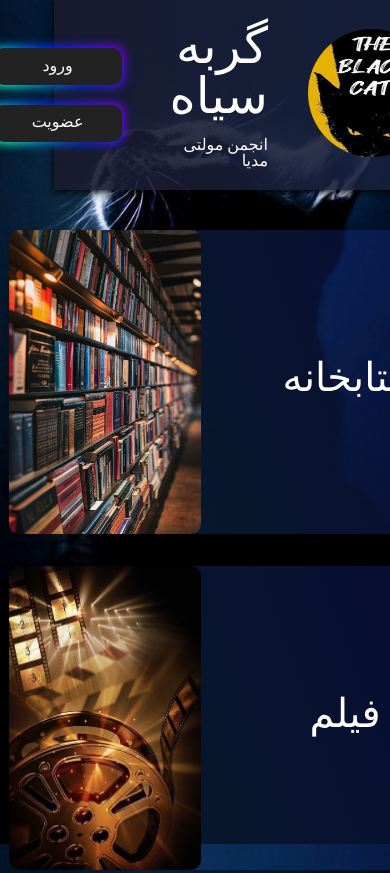
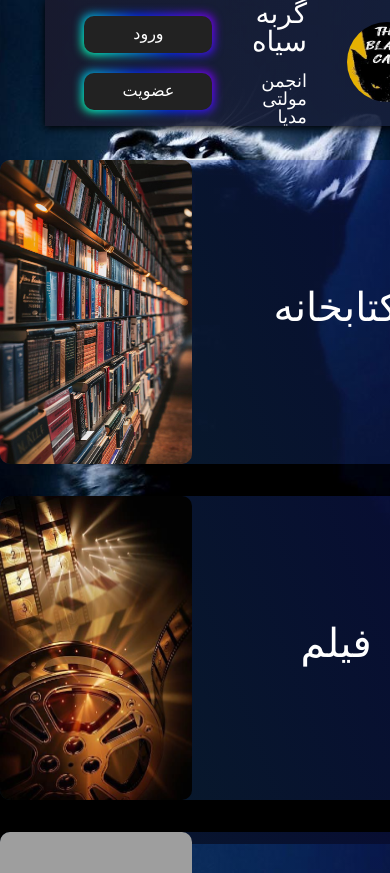
Before and after one commit to ELAP-sys/Black-Cat-Society, a plain HTML site: page index.html in a window 390 px wide. Shown: the top 873 px of the page. Drawn offline with Linux system fonts and the light colour scheme; grey boxes are pictures that could not be loaded; a web font is replaced by a local one.

Commit message:
respons edit

```diff
--- a/Content/index.css
+++ b/Content/index.css
@@ -331,12 +331,31 @@ a:hover {
         height: 380vh;
     }
 
+    #header-links {
+        flex-direction: column;
+        width: 100%;
+        padding: 1rem;
+    }
+
+    #header-logo {
+        width: 5rem;
+        height: 5rem;
+    }
+
+    h1 {
+        font-size: 28px;
+    }
+
+    h2 {
+        font-size: 18px;
+    }
+
     main {
         flex-direction: column;
         justify-content: center;
         align-items: center;
         gap: 10px;
-        margin-top: 150px;
+        margin-top: 80px;
     }
 
     .right-section {
@@ -352,6 +371,14 @@ a:hover {
         width: max-content;
     }
 
+    .table-box {
+        overflow-x: auto;
+    }
+
+    table {
+        min-width: 600px;
+    }
+
     span {
         background: none;
         padding: 0;
@@ -360,5 +387,6 @@ a:hover {
 
     footer {
         flex-direction: column;
+        padding: 1rem;
     }
 }
```
